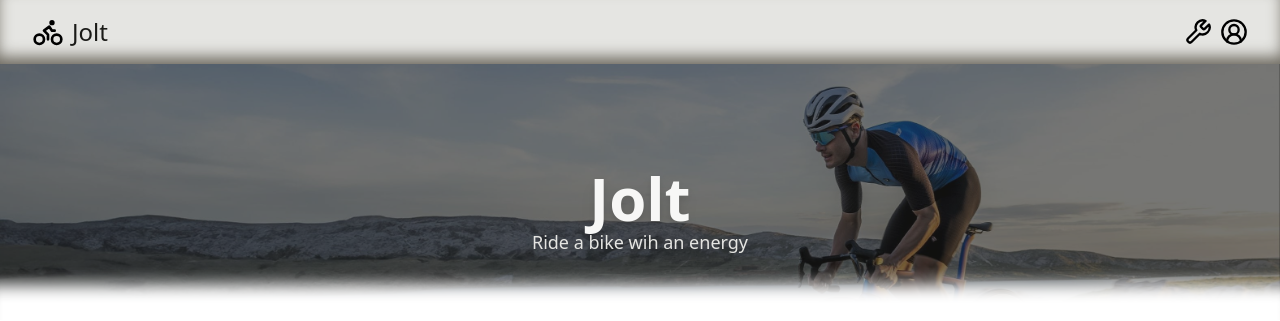
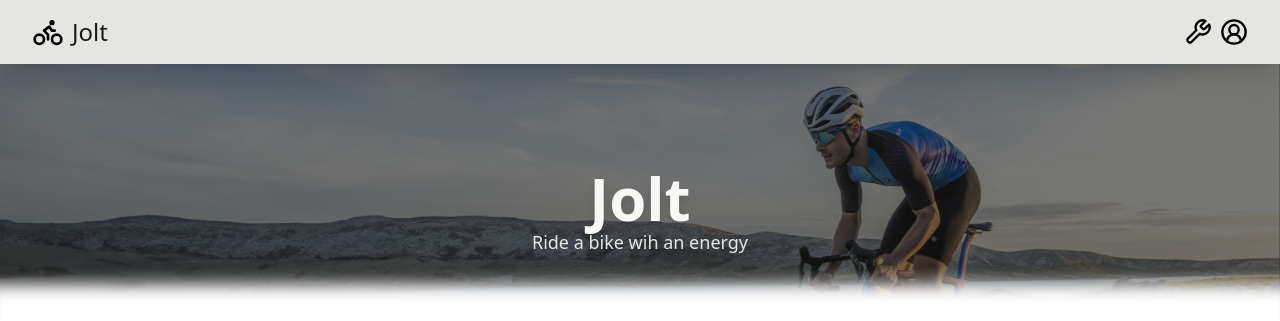
Before and after one commit to KrazyManJ/jolt, a Flask app: page / in a window 1280 px wide. Shown: the top 321 px of the page. Run offline with Flask 2, Linux system fonts and the light colour scheme; parts of the project's set-up code (start-up, migrations or seed data) failed here and were passed over; some libraries are stand-ins or nearby versions.

Commit message:
Modify styling for header

```diff
--- a/templates/components/header.jinja
+++ b/templates/components/header.jinja
@@ -1,8 +1,4 @@
-{% if request.endpoint == 'index' %}
-<header class="flex justify-center bg-titan-100 shadow-[inset_0_-10px_15px_-3px_rgba(109,105,95,1)]">
-{% else %}
-<header class="flex justify-center bg-titan-100 shadow-[inset_0_-10px_15px_-3px_rgba(249,248,244,1)]">
-{% endif %}
+<header class="flex justify-center bg-titan-100 shadow-xl relative z-50">
     <div class="flex justify-between flex-row flex-grow pt-2 pb-1 md:py-4 px-8 max-w-screen-xl">
         <a class="flex flex-row no-underline text-titan-950" href="{{ url_for('index') }}">
             <img class="h-8 mr-2" src="{{ url_for('static', filename='img/favicon.svg') }}">
```
